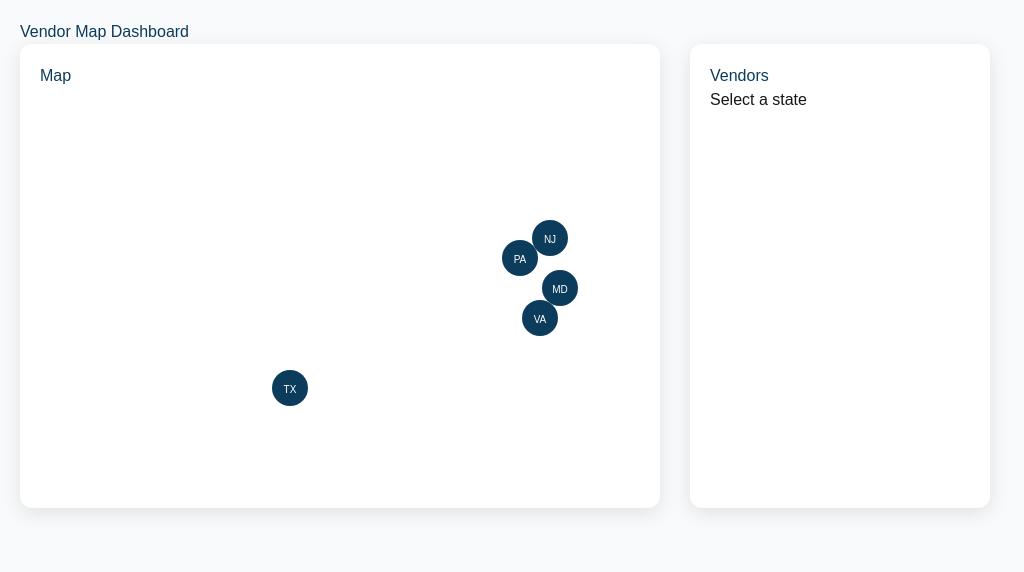
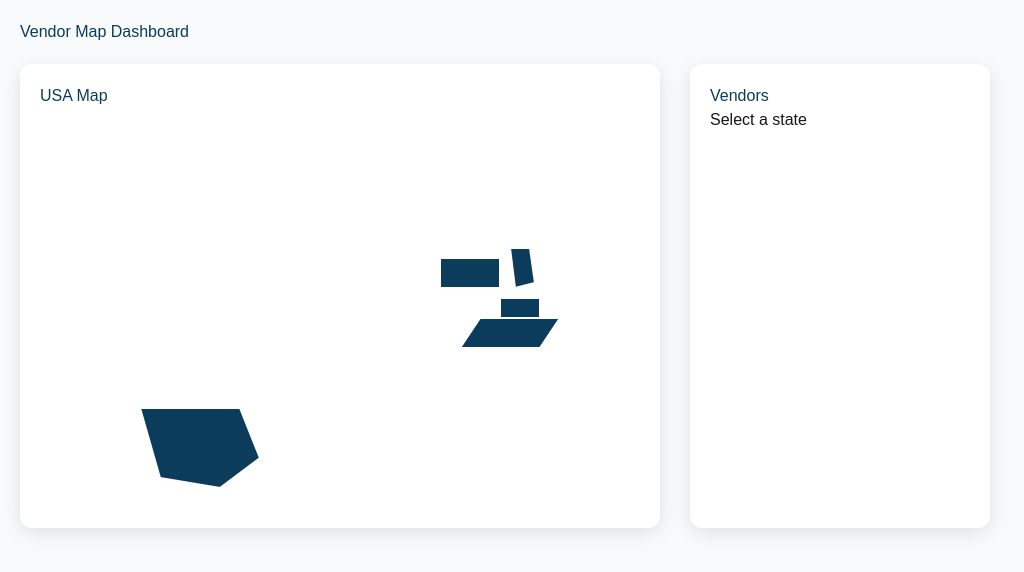
Before and after one commit to masonviener1-cmd/vendor-map2, a Next.js app: page / in a window 1280 px wide. Shown: the top 572 px of the page, without its empty margins (0-1024 px from the left). Built offline with nearby package versions, Linux system fonts and the light colour scheme.

Commit message:
Update page.tsx

```diff
--- a/app/page.tsx
+++ b/app/page.tsx
@@ -5,132 +5,91 @@ import { useState } from "react";
 const PRIMARY = "#0c3c5c";
 const ACCENT = "#B3BE35";
 
-// Organized vendor data
+// Vendor Data (sample — expand later)
 const vendorData: any = {
-  MD: {
-    Construction: [
-      "Chesapeake Contracting Group",
-      "Glen Arm Construction",
-      "HBW Construction",
-      "Kalmia Construction",
-      "Kas Con Inc",
-      "MCN Build",
-      "RC Legnini",
-      "Warfel Construction",
-      "Therrien Waddell",
-    ],
-    Signage: ["AA Signs"],
-    Playground: ["Playground Specialists", "Forever Lawn"],
-  },
-  VA: {
-    Construction: [
-      "Bognet Construction",
-      "Benchmark Building Solutions",
-      "Dario Construction",
-      "ML Bell",
-      "Plano Coudon",
-      "Teel",
-      "Trinity Group Construction",
-    ],
-    Playground: ["Playground Specialists", "Forever Lawn"],
-  },
-  TX: {
-    Construction: ["Synergy", "SYCON", "20-Twenty Construction"],
-  },
-  PA: {
-    Construction: ["Adams Bickel", "Total Construction INC"],
-  },
-  NJ: {
-    Construction: ["A. Hinman Construction", "Old Forge Builders"],
-  },
+  MD: ["Chesapeake Contracting Group","Glen Arm Construction"],
+  VA: ["Bognet Construction","Benchmark Building Solutions"],
+  PA: ["Adams Bickel"],
+  NJ: ["A. Hinman Construction"],
+  TX: ["Synergy","SYCON"]
 };
 
-// Better map layout
-const statePositions: any = {
-  MD: { x: 520, y: 200 },
-  VA: { x: 500, y: 230 },
-  PA: { x: 480, y: 170 },
-  NJ: { x: 510, y: 150 },
-  TX: { x: 250, y: 300 },
-};
+// Simplified real US map using SVG paths (focus on your active states)
+const states = [
+  {
+    id: "TX",
+    path: "M100 300 L200 300 L220 350 L180 380 L120 370 Z"
+  },
+  {
+    id: "PA",
+    path: "M400 150 L460 150 L460 180 L400 180 Z"
+  },
+  {
+    id: "NJ",
+    path: "M470 140 L490 140 L495 175 L475 180 Z"
+  },
+  {
+    id: "MD",
+    path: "M460 190 L500 190 L500 210 L460 210 Z"
+  },
+  {
+    id: "VA",
+    path: "M440 210 L520 210 L500 240 L420 240 Z"
+  }
+];
 
 export default function Page() {
   const [selectedState, setSelectedState] = useState<string | null>(null);
-
-  const renderVendors = () => {
-    if (!selectedState) return <p>Select a state</p>;
-
-    const state = vendorData[selectedState];
-    if (!state) return <p>No vendors listed</p>;
-
-    return Object.keys(state).map((category) => (
-      <div key={category} style={{ marginBottom: "15px" }}>
-        <h4 style={{ color: ACCENT }}>{category}</h4>
-        <ul>
-          {state[category].map((v: string, i: number) => (
-            <li key={i}>{v}</li>
-          ))}
-        </ul>
-      </div>
-    ));
-  };
 
   return (
     <div
       style={{
         padding: 20,
-        fontFamily: "Arial",
         background: "#f8fafc",
         minHeight: "100vh",
+        fontFamily: "Arial"
       }}
     >
-      <h2 style={{ color: PRIMARY }}>Vendor Map Dashboard</h2>
+      <h2 style={{ color: PRIMARY, marginBottom: 20 }}>
+        Vendor Map Dashboard
+      </h2>
 
-      <div style={{ display: "flex", gap: "30px", flexWrap: "wrap" }}>
+      <div style={{ display: "flex", gap: 30, flexWrap: "wrap" }}>
 
-        {/* Map */}
+        {/* MAP */}
         <div
           style={{
             background: "white",
             padding: 20,
             borderRadius: 12,
-            boxShadow: "0 5px 20px rgba(0,0,0,0.1)",
+            boxShadow: "0 5px 20px rgba(0,0,0,0.1)"
           }}
         >
-          <h3 style={{ color: PRIMARY }}>Map</h3>
+          <h3 style={{ color: PRIMARY }}>USA Map</h3>
 
-          <svg width="600" height="400">
-            {Object.keys(statePositions).map((state) => {
-              const hasData = vendorData[state];
+          <svg width="600" height="400" viewBox="0 0 600 400">
+            {states.map((state) => {
+              const hasData = vendorData[state.id];
 
               return (
-                <g
-                  key={state}
-                  onClick={() => hasData && setSelectedState(state)}
-                  style={{ cursor: hasData ? "pointer" : "not-allowed" }}
-                >
-                  <circle
-                    cx={statePositions[state].x}
-                    cy={statePositions[state].y}
-                    r={18}
+                <path
+                  key={state.id}
+                  d={state.path}
                   fill={
-                      selectedState === state
+                    selectedState === state.id
                       ? ACCENT
                       : hasData
                       ? PRIMARY
-                        : "#cbd5f5"
+                      : "#d1d5db"
                   }
+                  stroke="white"
+                  strokeWidth="2"
+                  onClick={() => hasData && setSelectedState(state.id)}
+                  style={{
+                    cursor: hasData ? "pointer" : "not-allowed",
+                    transition: "0.2s"
+                  }}
                 />
-                  <text
-                    x={statePositions[state].x}
-                    y={statePositions[state].y + 5}
-                    textAnchor="middle"
-                    fontSize="10"
-                    fill="white"
-                  >
-                    {state}
-                  </text>
-                </g>
               );
             })}
           </svg>
@@ -143,14 +102,22 @@ export default function Page() {
             padding: 20,
             borderRadius: 12,
             boxShadow: "0 5px 20px rgba(0,0,0,0.1)",
-            minWidth: "300px",
+            minWidth: 300
           }}
         >
           <h3 style={{ color: PRIMARY }}>
             Vendors {selectedState && `- ${selectedState}`}
           </h3>
 
-          {renderVendors()}
+          {selectedState ? (
+            <ul>
+              {vendorData[selectedState].map((v: string, i: number) => (
+                <li key={i}>{v}</li>
+              ))}
+            </ul>
+          ) : (
+            <p>Select a state</p>
+          )}
         </div>
       </div>
     </div>
```
Lines whose indentation alone changed are shown as unchanged.
